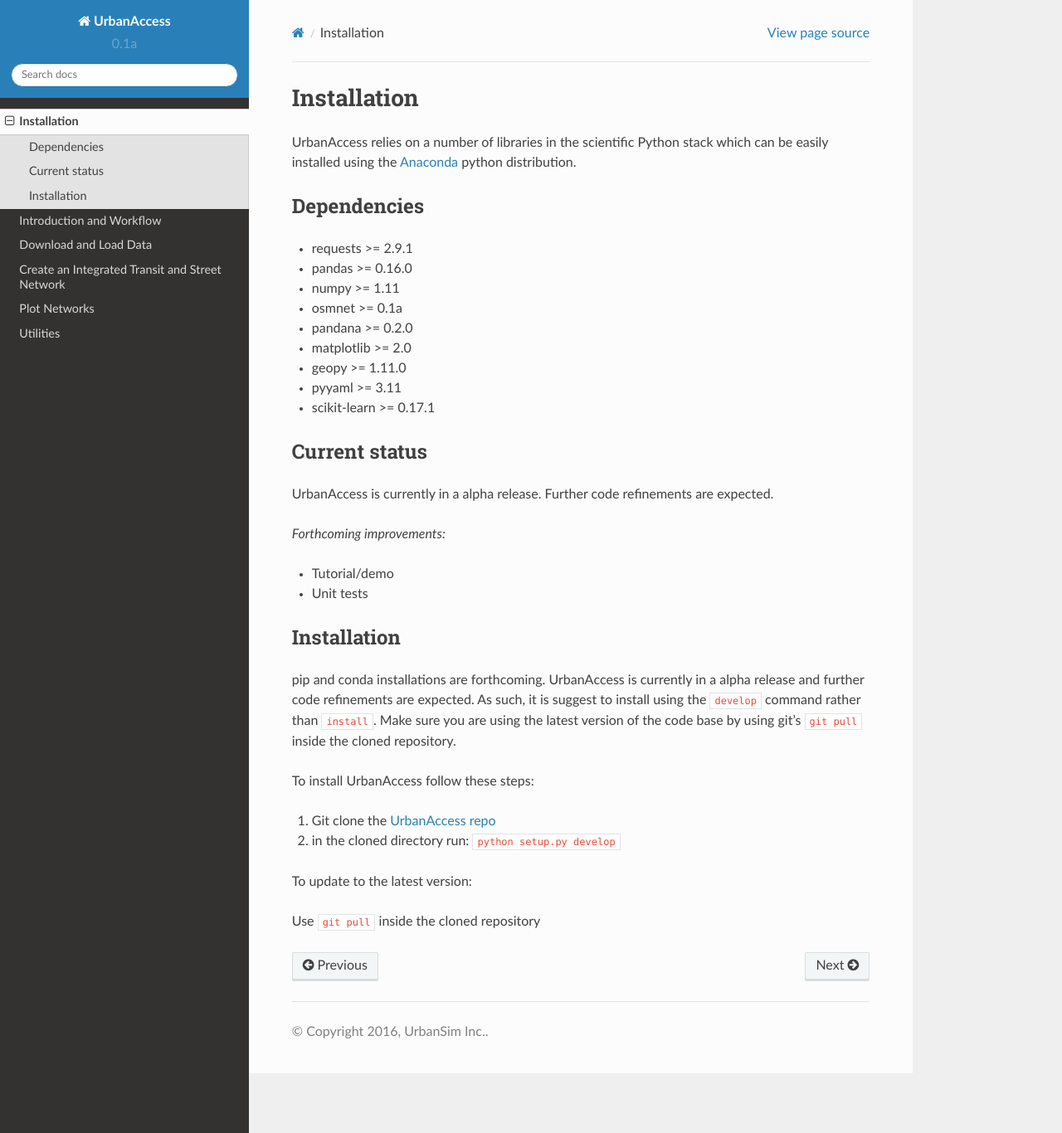
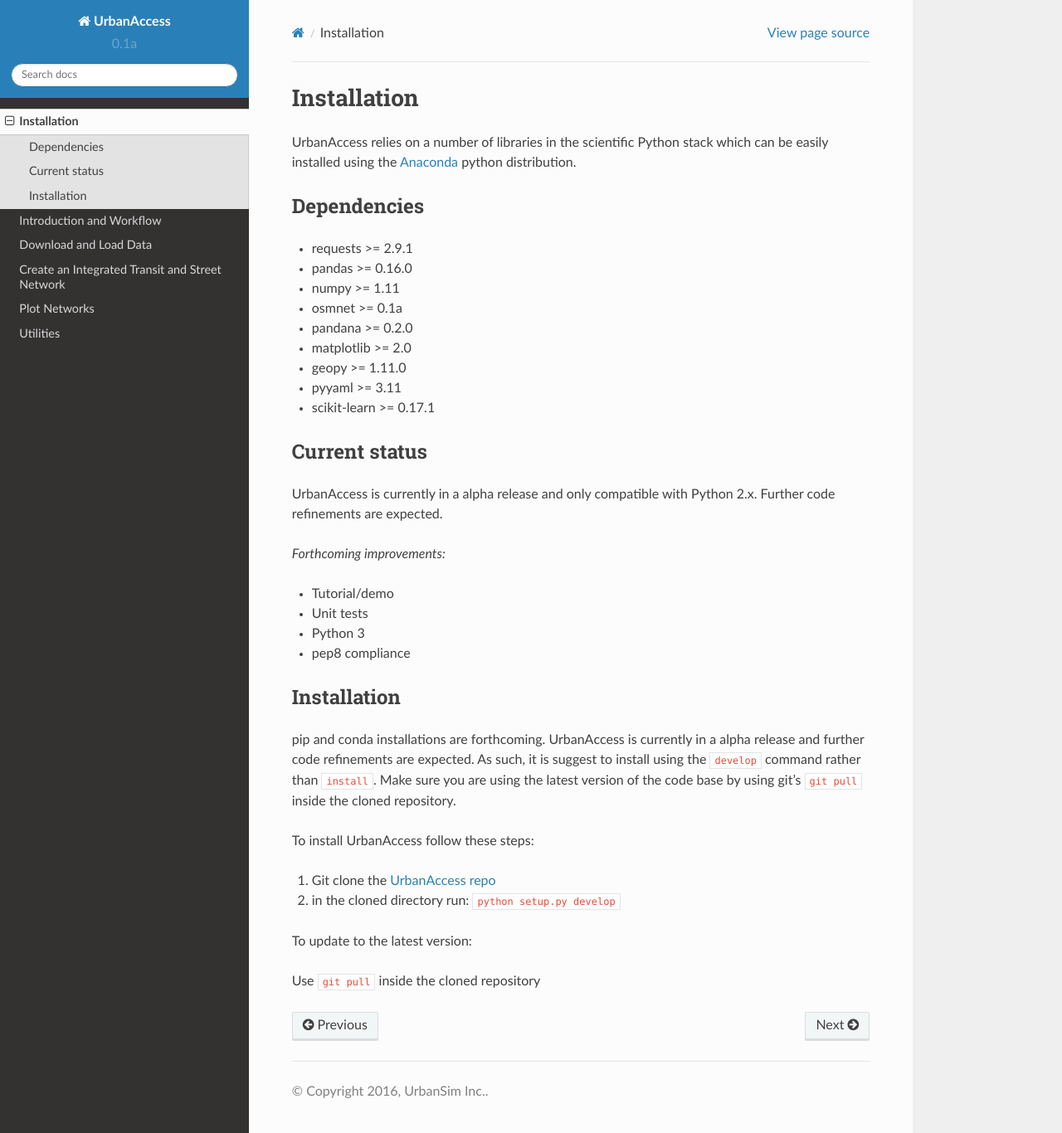
Before and after one commit to UDST/urbanaccess, a Sphinx documentation site: the page built from docs/source/installation.rst, in a window 1280 px wide and 1366 px high. Shown: the whole window at 83% size. Built offline with Sphinx 7.4.7 and the Read the Docs theme 2.0.0, drawn with Linux system fonts in a browser that asks for light colours.

Commit message:
updated readme and docs noting Python version compliance

```diff
--- a/docs/source/installation.rst
+++ b/docs/source/installation.rst
@@ -19,12 +19,14 @@
 Current status
 ~~~~~~~~~~~~~~~~~~
 
-UrbanAccess is currently in a alpha release. Further code refinements are expected.
+UrbanAccess is currently in a alpha release and only compatible with Python 2.x. Further code refinements are expected.
 
 *Forthcoming improvements:*
 
 * Tutorial/demo
 * Unit tests
+* Python 3
+* pep8 compliance
 
 Installation
 ~~~~~~~~~~~~~~
```
Also changed, not shown: README.md (+3 -1 lines).
